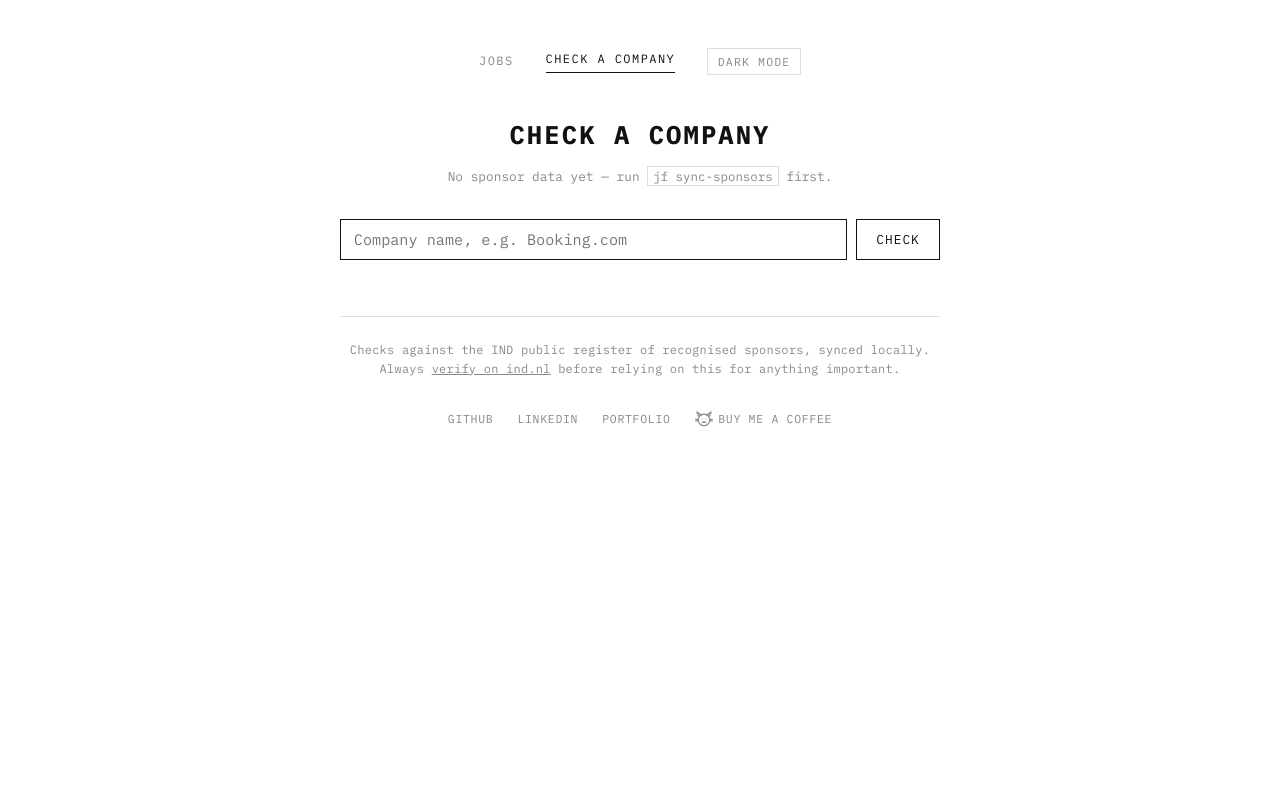
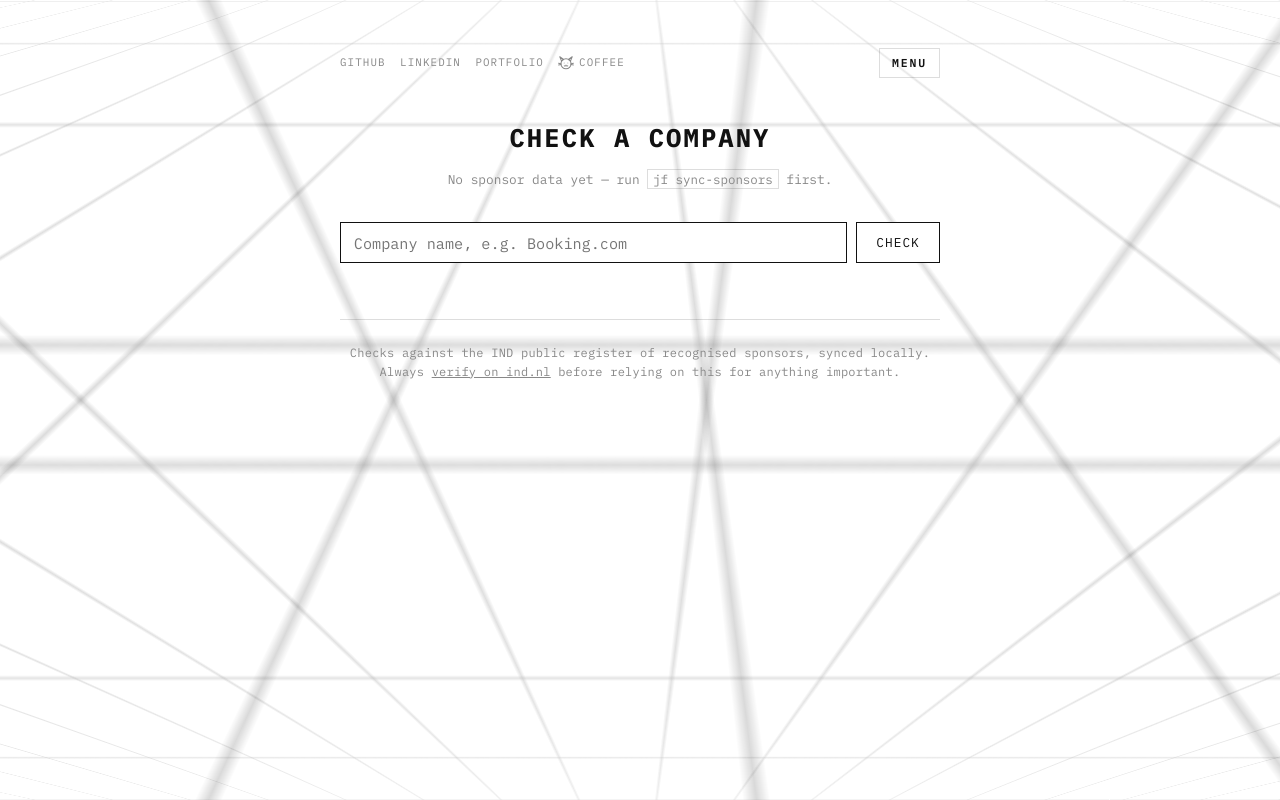
Before and after one commit to adam-bouafia/JobFinder, a FastAPI app: page /company in a window 1280 px wide. Run offline with FastAPI, Linux system fonts and the light colour scheme; some libraries are stand-ins or nearby versions.

Commit message:
feat(web): city autocomplete and corner-anchored layout with perspective grid
City filter now suggests from already-ingested locations via a <datalist>.
Header moves to corner-anchored: social links top-left, a MENU dropdown
(Jobs / Check a Company / Theme) top-right, matching the reference layout.
Adds a fixed CSS-only perspective grid background (converging lines, no
JS/WebGL) for the "lines" look from the reference image.

```diff
--- a/src/jobfinder/web/app.py
+++ b/src/jobfinder/web/app.py
@@ -22,7 +22,7 @@ from fastapi.templating import Jinja2Templates
 
 from .. import db
 from ..jobs.export import to_markdown, to_pdf_bytes, to_text
-from ..jobs.ingest import StoredJob, count_jobs, list_jobs, reindex_all_jobs
+from ..jobs.ingest import StoredJob, count_jobs, distinct_cities, list_jobs, reindex_all_jobs
 from ..matching.score import rescore_jobs
 from ..paths import RESUME_DIR
 from ..resume.parse import latest_resume_profile, parse_resume
@@ -122,6 +122,7 @@ def create_app() -> FastAPI:
         stats = db.sponsor_stats(dsn)
         jobs, total = _search(dsn, query, city, sponsors_only, open_applications_only, experience)
         resume_profile = latest_resume_profile(dsn)
+        cities = distinct_cities(dsn)
         return templates.TemplateResponse(
             request,
             "index.html",
@@ -131,6 +132,7 @@ def create_app() -> FastAPI:
                 "total": total,
                 "query": query,
                 "city": city,
+                "cities": cities,
                 "sponsors_only": sponsors_only,
                 "open_applications_only": open_applications_only,
                 "experience": experience,
--- a/src/jobfinder/web/templates/base.html
+++ b/src/jobfinder/web/templates/base.html
@@ -28,16 +28,19 @@
        same idea as virtuallyeverafter.xyz's --line/--line-hard tokens */
     --rule: rgba(17, 17, 17, .14);
     --rule-hard: rgba(17, 17, 17, .32);
+    --grid-line: rgba(17, 17, 17, .4);
   }
   @media (prefers-color-scheme: dark) {
     :root:not([data-theme="light"]) {
       --fg: #e8e8e8; --bg: #0a0a0a; --muted: #8a8a8a;
       --rule: rgba(233, 231, 226, .16); --rule-hard: rgba(233, 231, 226, .34);
+      --grid-line: rgba(233, 231, 226, .32);
     }
   }
   :root[data-theme="dark"] {
     --fg: #e8e8e8; --bg: #0a0a0a; --muted: #8a8a8a;
     --rule: rgba(233, 231, 226, .16); --rule-hard: rgba(233, 231, 226, .34);
+    --grid-line: rgba(233, 231, 226, .32);
   }
   * { box-sizing: border-box; }
   body {
@@ -136,29 +139,112 @@
     letter-spacing: 0.02em;
   }
   a { color: inherit; }
-  nav {
+
+  /* Perspective grid lines, fixed behind the page content - the "lines"
+     from the virtuallyeverafter.xyz reference (a 3D wireframe gallery
+     tunnel), approximated in plain CSS: two grids tilted away via
+     perspective/rotateX to converge toward the center, fading out with a
+     mask so they stay a backdrop, not noise. Negative z-index paints them
+     above the page's own background but below all normal static content
+     (painting order: canvas bg, then negative-z descendants, then in-flow
+     content) - no transparency tricks needed on body/html. */
+  .scene-grid {
+    position: fixed;
+    inset: 0;
+    z-index: -1;
+    overflow: hidden;
+    pointer-events: none;
+  }
+  .scene-grid::before, .scene-grid::after {
+    content: "";
+    position: absolute;
+    left: 50%;
+    width: 280vw;
+    height: 85vh;
+    background-image:
+      linear-gradient(var(--grid-line) 1px, transparent 1px),
+      linear-gradient(90deg, var(--grid-line) 1px, transparent 1px);
+    background-size: 40px 40px;
+  }
+  .scene-grid::before {
+    top: -8vh;
+    transform-origin: center top;
+    transform: translateX(-50%) perspective(320px) rotateX(78deg);
+    -webkit-mask-image: linear-gradient(to top, #000 0%, transparent 92%);
+    mask-image: linear-gradient(to top, #000 0%, transparent 92%);
+  }
+  .scene-grid::after {
+    bottom: -8vh;
+    transform-origin: center bottom;
+    transform: translateX(-50%) perspective(320px) rotateX(-78deg);
+    -webkit-mask-image: linear-gradient(to bottom, #000 0%, transparent 92%);
+    mask-image: linear-gradient(to bottom, #000 0%, transparent 92%);
+  }
+
+  .corner-bar {
+    position: relative;
     display: flex;
-    justify-content: center;
-    align-items: center;
-    gap: 2rem;
+    justify-content: space-between;
+    align-items: flex-start;
     margin-bottom: 2.5rem;
-    font-size: 0.75rem;
-    letter-spacing: 0.12em;
+    font-size: 0.68rem;
+    letter-spacing: 0.1em;
     text-transform: uppercase;
   }
-  nav a { text-decoration: none; color: var(--muted); }
-  nav a.active { color: var(--fg); border-bottom: 1px solid var(--fg); padding-bottom: 0.2rem; }
-  #theme-toggle {
+  .corner-left {
+    display: flex;
+    gap: 0.9rem;
+    align-items: center;
+    flex-wrap: wrap;
+    color: var(--muted);
+    padding-top: 0.4rem;
+  }
+  .corner-left a { text-decoration: none; }
+  .corner-left a:hover { color: var(--fg); }
+  .corner-right { position: relative; }
+  #menu-toggle {
     font-family: inherit;
+    font-size: 0.72rem;
+    font-weight: 600;
+    letter-spacing: 0.16em;
+    text-transform: uppercase;
+    background: none;
+    border: 1px solid var(--rule);
+    color: var(--fg);
+    padding: 0.4rem 0.75rem;
+    cursor: pointer;
+  }
+  #menu-toggle:hover { border-color: var(--fg); }
+  .menu-panel {
+    position: absolute;
+    top: calc(100% + 0.5rem);
+    right: 0;
+    display: flex;
+    flex-direction: column;
+    background: var(--bg);
+    border: 1px solid var(--rule);
+    min-width: 11rem;
+    z-index: 10;
+  }
+  .menu-panel[hidden] { display: none; }
+  .menu-panel a, .menu-panel #theme-toggle {
+    display: block;
+    width: 100%;
+    text-align: left;
+    padding: 0.6rem 0.8rem;
+    border: none;
+    border-top: 1px solid var(--rule);
+    background: none;
+    color: var(--muted);
+    text-decoration: none;
     font-size: 0.72rem;
     letter-spacing: 0.1em;
     text-transform: uppercase;
-    background: none;
-    border: 1px solid var(--rule);
-    color: var(--muted);
-    padding: 0.3rem 0.6rem;
+    cursor: pointer;
   }
-  #theme-toggle:hover { background: none; color: var(--fg); border-color: var(--fg); }
+  .menu-panel a:first-child { border-top: none; }
+  .menu-panel a:hover, .menu-panel #theme-toggle:hover { color: var(--fg); background: var(--rule); }
+  .menu-panel a.active { color: var(--fg); }
   .filters {
     display: flex;
     gap: 1.5rem;
@@ -211,19 +297,7 @@
     max-height: 16rem;
     overflow-y: auto;
   }
-  .site-footer {
-    margin-top: 2rem;
-    display: flex;
-    justify-content: center;
-    gap: 1.5rem;
-    font-size: 0.72rem;
-    letter-spacing: 0.06em;
-    text-transform: uppercase;
-    color: var(--muted);
-  }
-  .site-footer a { text-decoration: none; }
-  .site-footer a:hover { color: var(--fg); }
-  .coffee-cat { display: inline-flex; align-items: center; gap: 0.35rem; }
+  .coffee-cat { display: inline-flex; align-items: center; gap: 0.3rem; }
   .banner {
     border: 1px solid var(--rule);
     padding: 0.6rem 0.9rem;
@@ -297,18 +371,14 @@
 </style>
 </head>
 <body>
-<nav>
-  <a href="/" class="{{ 'active' if active_nav == 'home' else '' }}">Jobs</a>
-  <a href="/company" class="{{ 'active' if active_nav == 'company' else '' }}">Check a Company</a>
-  <button id="theme-toggle" type="button">Theme</button>
-</nav>
-{% block content %}{% endblock %}
-<div class="site-footer">
+<div class="scene-grid" aria-hidden="true"></div>
+<header class="corner-bar">
+  <div class="corner-left">
     <a href="https://github.com/adam-bouafia" target="_blank" rel="noopener">GitHub</a>
     <a href="https://www.linkedin.com/in/adam-bouafia" target="_blank" rel="noopener">LinkedIn</a>
     <a href="https://adam-bouafia.github.io" target="_blank" rel="noopener">Portfolio</a>
     <a href="https://paypal.me/AdamBouafia" target="_blank" rel="noopener" class="coffee-cat" title="This cat has not eaten in 3 days">
-    <svg width="18" height="16" viewBox="0 0 20 18" fill="none" stroke="currentColor" stroke-width="1.3" stroke-linecap="round" stroke-linejoin="round" aria-hidden="true">
+      <svg width="16" height="14" viewBox="0 0 20 18" fill="none" stroke="currentColor" stroke-width="1.3" stroke-linecap="round" stroke-linejoin="round" aria-hidden="true">
         <path d="M4 6 L2 1 L7 4.5 Z"/>
         <path d="M16 6 L18 1 L13 4.5 Z"/>
         <circle cx="10" cy="10" r="6.5"/>
@@ -319,9 +389,19 @@
         <path d="M3.5 10 L0.5 9.3 M3.5 11 L0.5 11.5"/>
         <path d="M16.5 10 L19.5 9.3 M16.5 11 L19.5 11.5"/>
       </svg>
-    Buy Me a Coffee
+      Coffee
     </a>
   </div>
+  <div class="corner-right">
+    <button id="menu-toggle" type="button" aria-expanded="false" aria-controls="menu-panel">Menu</button>
+    <div id="menu-panel" class="menu-panel" hidden>
+      <a href="/" class="{{ 'active' if active_nav == 'home' else '' }}">Jobs</a>
+      <a href="/company" class="{{ 'active' if active_nav == 'company' else '' }}">Check a Company</a>
+      <button id="theme-toggle" type="button">Theme</button>
+    </div>
+  </div>
+</header>
+{% block content %}{% endblock %}
 <script>
   (function () {
     var root = document.documentElement;
@@ -342,6 +422,24 @@
       root.setAttribute("data-theme", next);
       try { localStorage.setItem("jobfinder-theme", next); } catch (e) {}
       updateLabel();
+    });
+  })();
+
+  (function () {
+    var toggle = document.getElementById("menu-toggle");
+    var panel = document.getElementById("menu-panel");
+    if (!toggle || !panel) return;
+    toggle.addEventListener("click", function (e) {
+      e.stopPropagation();
+      var opening = panel.hidden;
+      panel.hidden = !opening;
+      toggle.setAttribute("aria-expanded", String(opening));
+    });
+    document.addEventListener("click", function (e) {
+      if (!panel.hidden && e.target !== toggle && !panel.contains(e.target)) {
+        panel.hidden = true;
+        toggle.setAttribute("aria-expanded", "false");
+      }
     });
   })();
 
```
Also changed, not shown: src/jobfinder/jobs/ingest.py (+17 -0 lines), src/jobfinder/web/templates/index.html (+6 -1 lines), tests/jobs/test_ingest.py (+17 -1 lines). Lines whose indentation alone changed are shown as unchanged.
